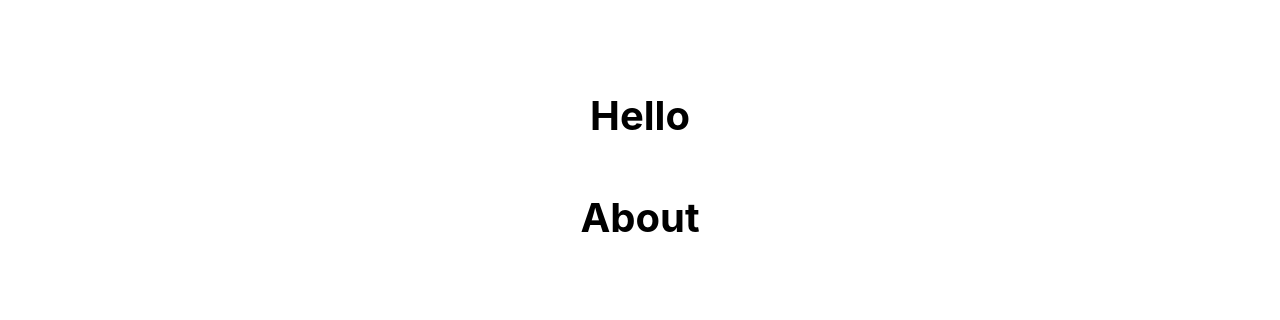
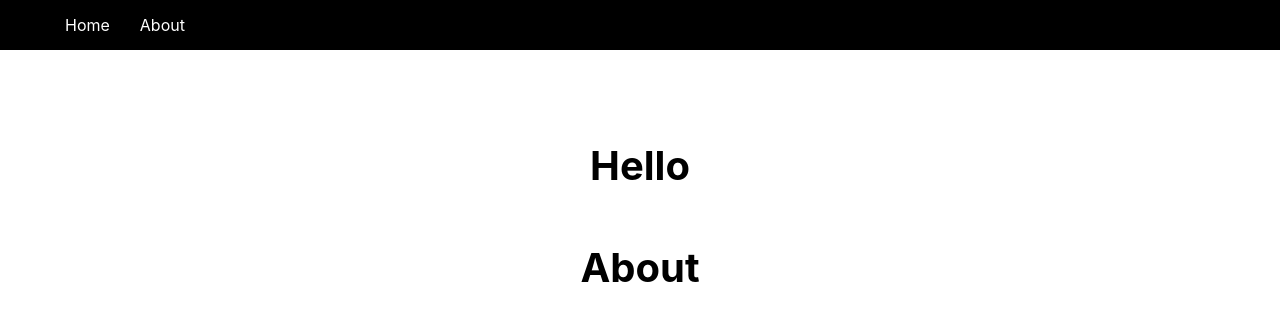
Before and after one commit to DaniBencz/crash-course, a Next.js app: page /about in a window 1280 px wide. Shown: the top 320 px of the page. Built offline with nearby package versions, Linux system fonts and the light colour scheme.

Commit message:
add routing

```diff
--- a/components/Layout.jsx
+++ b/components/Layout.jsx
@@ -1,13 +1,17 @@
 import styles from "../styles/Layout.module.css";
+import Nav from "./Nav";
 
 export const Layout = ({ children }) => {
   return (
+    <>
+      <Nav></Nav>
       <div className={styles.container}>
         <main className={styles.main}>
           <h1>Hello</h1>
           {children}
         </main>
       </div>
+    </>
   );
 };
 
--- /dev/null
+++ b/components/Nav.jsx
@@ -0,0 +1,19 @@
+import Link from "next/link";
+import styles from "../styles/Nav.module.css";
+
+const Nav = () => {
+  return (
+    <nav className={styles.nav}>
+      <ul>
+        <li>
+            <Link href='/'>Home</Link>
+        </li>
+        <li>
+            <Link href='/about'>About</Link>
+        </li>
+      </ul>
+    </nav>
+  );
+};
+
+export default Nav;
--- /dev/null
+++ b/styles/Nav.module.css
@@ -0,0 +1,20 @@
+.nav {
+  height: 50px;
+  padding: 10px;
+  background: #000;
+  color: #fff;
+  display: flex;
+  align-items: center;
+  justify-content: flex-start;
+}
+
+.nav ul {
+  display: flex;
+  justify-content: center;
+  align-items: center;
+  list-style: none;
+}
+
+.nav ul li a {
+  margin: 5px 15px;
+}
```
Lines whose indentation alone changed are shown as unchanged.
